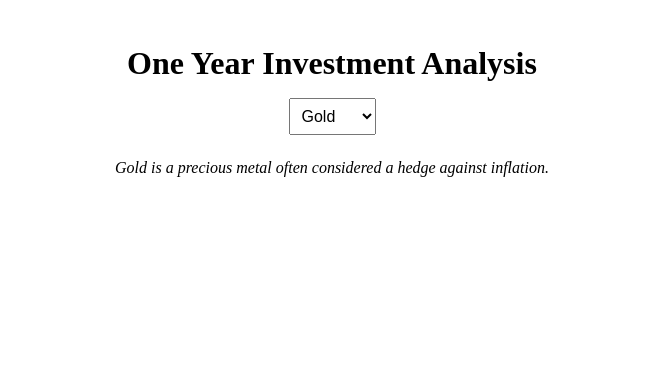
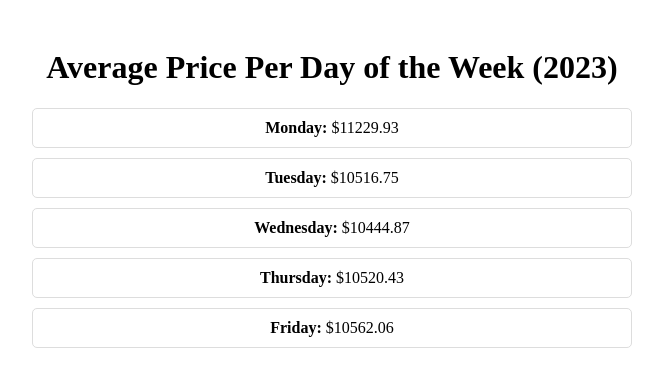
Before and after one commit to nikopastore/recurring-asset-analysis, a Svelte app: page / in a window 1280 px wide. Shown: the top 386 px of the page, without its empty margins (308-971 px from the left). Built offline with nearby package versions, Linux system fonts and the light colour scheme.

Commit message:
Update App.svelte

```diff
--- a/src/App.svelte
+++ b/src/App.svelte
@@ -1,95 +1,89 @@
 <script>
-    import Chart from "./Chart.svelte";
     import { onMount } from "svelte";
 
-    let assets = ["Gold", "SPY", "Bitcoin"];
-    let selectedAsset = "Gold";
+    // Data and state
+    let assetData = [];
+    let averages = [];
+    let errorMessage = "";
 
-    const assetDescriptions = {
-        Gold: "Gold is a precious metal often considered a hedge against inflation.",
-        SPY: "SPY is an ETF tracking the S&P 500 Index, a benchmark for US equities.",
-        Bitcoin: "Bitcoin is a decentralized digital currency created in 2009.",
-    };
-
-    let filteredData = [];
-    const investmentAmount = 10;
-
-    let loading = true;
-
-    // Load data
+    // Fetch data on mount
     onMount(async () => {
         try {
             const response = await fetch("./normalized_prices_with_days.json");
+            if (!response.ok) throw new Error("Failed to fetch data");
             const data = await response.json();
 
-            console.log("Raw Data:", data);
-
-            const today = new Date();
-            const oneYearAgo = new Date(today);
-            oneYearAgo.setFullYear(today.getFullYear() - 1);
-
-            filteredData = data
-                .filter((d) => d.Asset === selectedAsset && new Date(d.Date) >= oneYearAgo)
-                .sort((a, b) => new Date(a.Date) - new Date(b.Date));
-
-            console.log("Filtered Data in App:", filteredData);
+            // Calculate averages
+            averages = calculateAverages(data);
         } catch (error) {
-            console.error("Error loading data:", error);
-        } finally {
-            loading = false;
+            errorMessage = `Error loading data: ${error.message}`;
+            console.error(errorMessage);
         }
     });
 
-    // Watch for asset selection changes
-    function handleAssetChange(event) {
-        selectedAsset = event.target.value;
-        console.log("Selected Asset:", selectedAsset);
+    function calculateAverages(data) {
+        const data2023 = data.filter((record) => {
+            const year = new Date(record.Date).getFullYear();
+            return year === 2023;
+        });
+
+        const daysOfWeek = ["Monday", "Tuesday", "Wednesday", "Thursday", "Friday"];
+        return daysOfWeek.map((day) => {
+            const dayData = data2023.filter((record) => record.Day === day);
+            const average =
+                dayData.reduce((sum, record) => sum + record.Close, 0) / dayData.length || 0;
+
+            return { day, average: average.toFixed(2) };
+        });
     }
 </script>
 
 <style>
     body {
-        margin: 0;
         font-family: Arial, sans-serif;
-        background-color: #f9f9f9;
+        background: #f9f9f9;
         color: #333;
     }
 
-    main {
+    .container {
+        max-width: 600px;
+        margin: 0 auto;
+        padding: 20px;
         text-align: center;
-        padding: 1rem;
     }
 
-    h1 {
-        margin-bottom: 1rem;
+    ul {
+        list-style-type: none;
+        padding: 0;
     }
 
-    .description {
-        margin-bottom: 1.5rem;
-        font-style: italic;
+    li {
+        padding: 10px;
+        background: #fff;
+        margin-bottom: 10px;
+        border: 1px solid #ddd;
+        border-radius: 5px;
     }
 
-    select {
-        padding: 0.5rem;
-        font-size: 1rem;
-        margin-bottom: 1.5rem;
+    .error {
+        color: red;
     }
 </style>
 
-<main>
-    <h1>One Year Investment Analysis</h1>
+<div class="container">
+    <h1>Average Price Per Day of the Week (2023)</h1>
 
-    <select on:change={handleAssetChange}>
-        {#each assets as asset}
-            <option value={asset}>{asset}</option>
-        {/each}
-    </select>
-
-    <div class="description">{assetDescriptions[selectedAsset]}</div>
-
-    {#if loading}
+    {#if errorMessage}
+        <p class="error">{errorMessage}</p>
+    {:else if averages.length === 0}
         <p>Loading data...</p>
     {:else}
-        <Chart {filteredData} {investmentAmount} />
+        <ul>
+            {#each averages as { day, average }}
+                <li>
+                    <strong>{day}:</strong> ${average}
+                </li>
+            {/each}
+        </ul>
     {/if}
-</main>
+</div>
```
